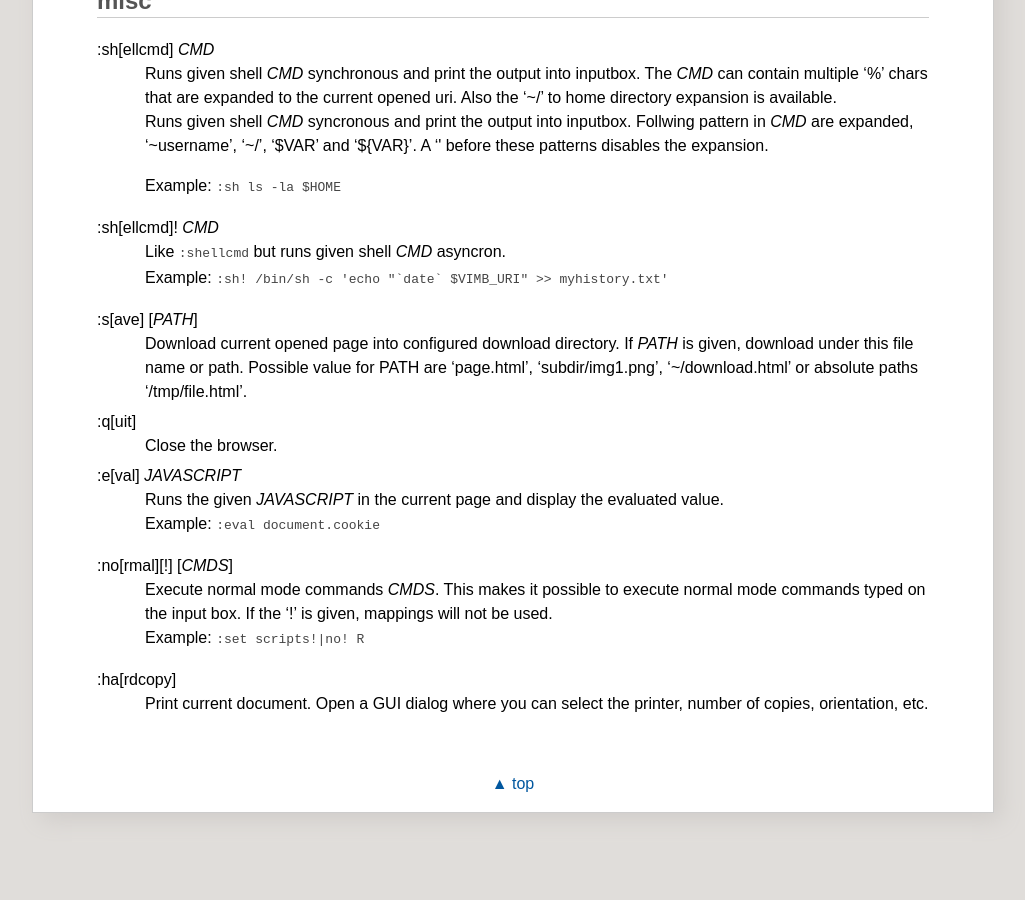
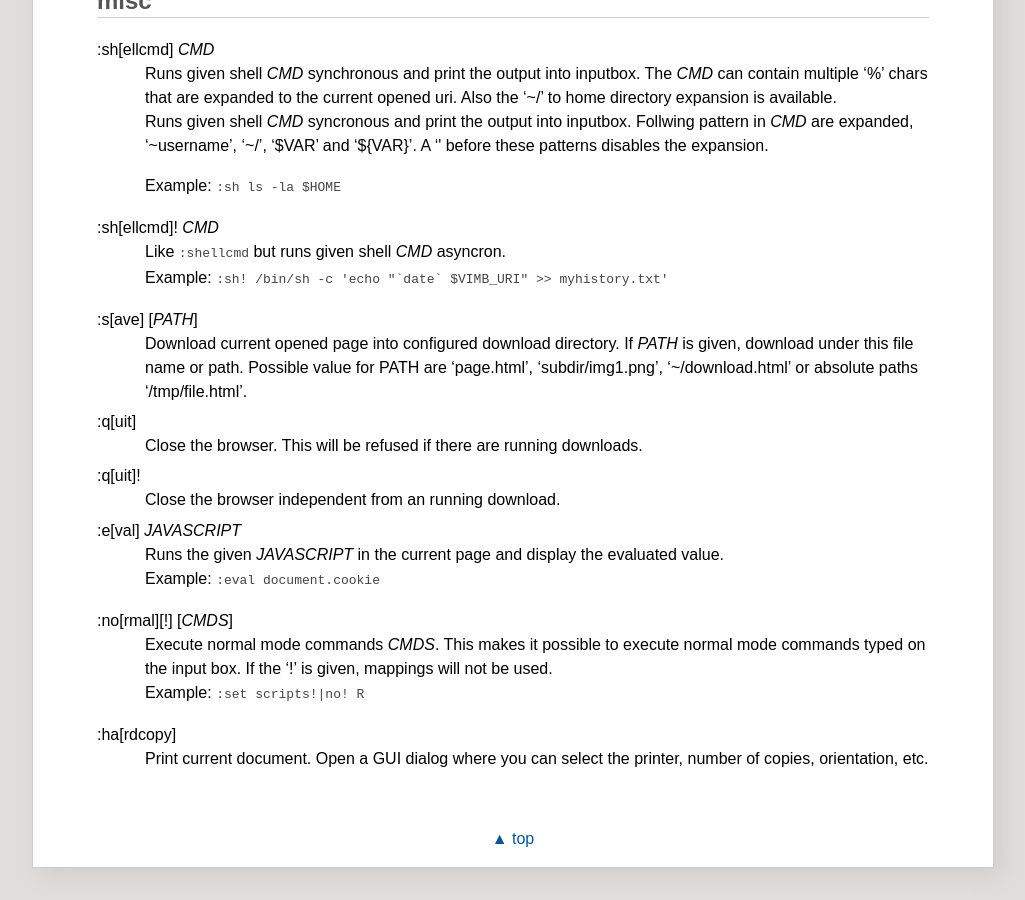
Before and after one commit to fanglingsu/vimb, a Jekyll site: the page built from commands.md, in a window 1280 px wide and 900 px high, scrolled down 3240 px. Shown: the whole window, without its empty margins (127-1152 px from the left). Built offline with Jekyll 4.4.1, drawn with Linux system fonts in a browser that asks for light colours; before the commit the page ends 4085 px from its top, so only the background shows below that.

Commit message:
Added new :quit command with bang.

```diff
--- a/commands.md
+++ b/commands.md
@@ -201,7 +201,10 @@ if vimb has been compiled with QUEUE feature.
   '/tmp/file.html'.
 
 \:q[uit]
-: Close the browser.
+: Close the browser. This will be refused if there are running downloads.
+
+\:q[uit]!
+: Close the browser independent from an running download.
 
 \:e[val] *JAVASCRIPT*
 : Runs the given *JAVASCRIPT* in the current page and display the evaluated
```
